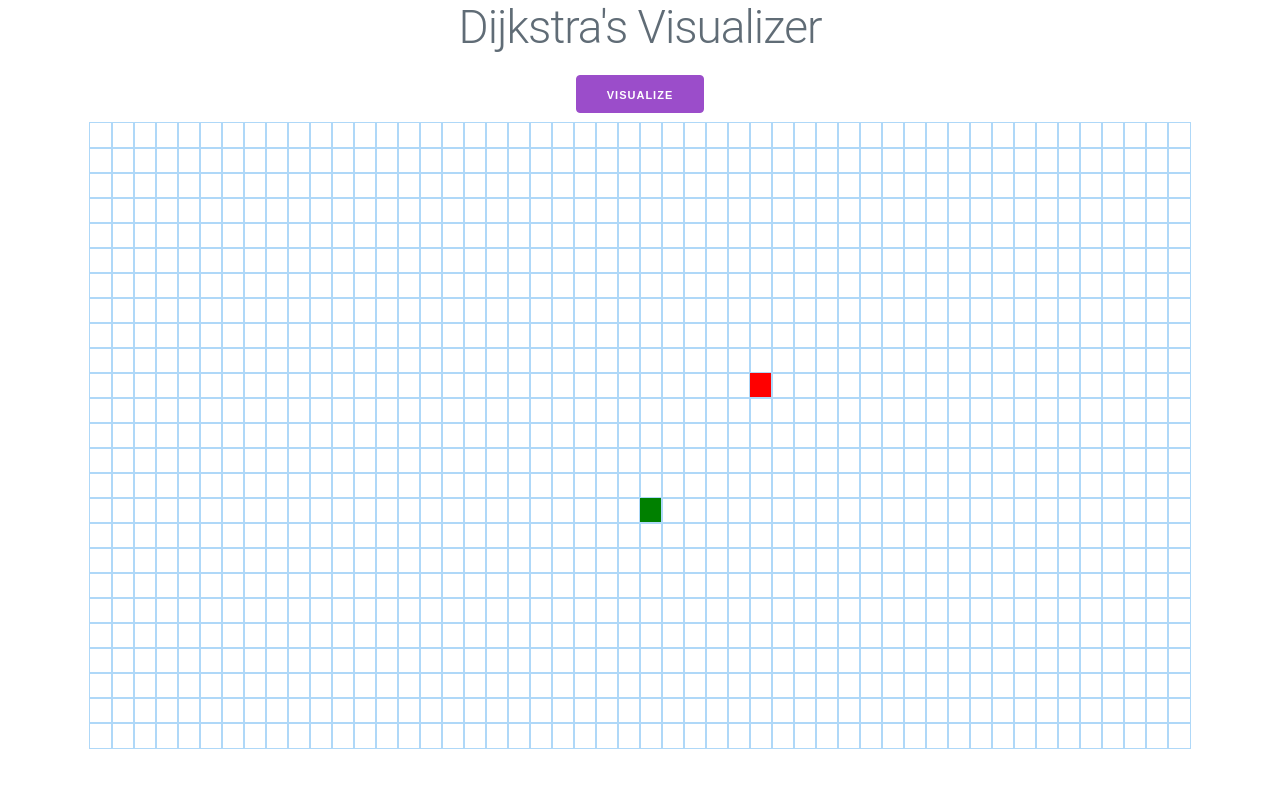
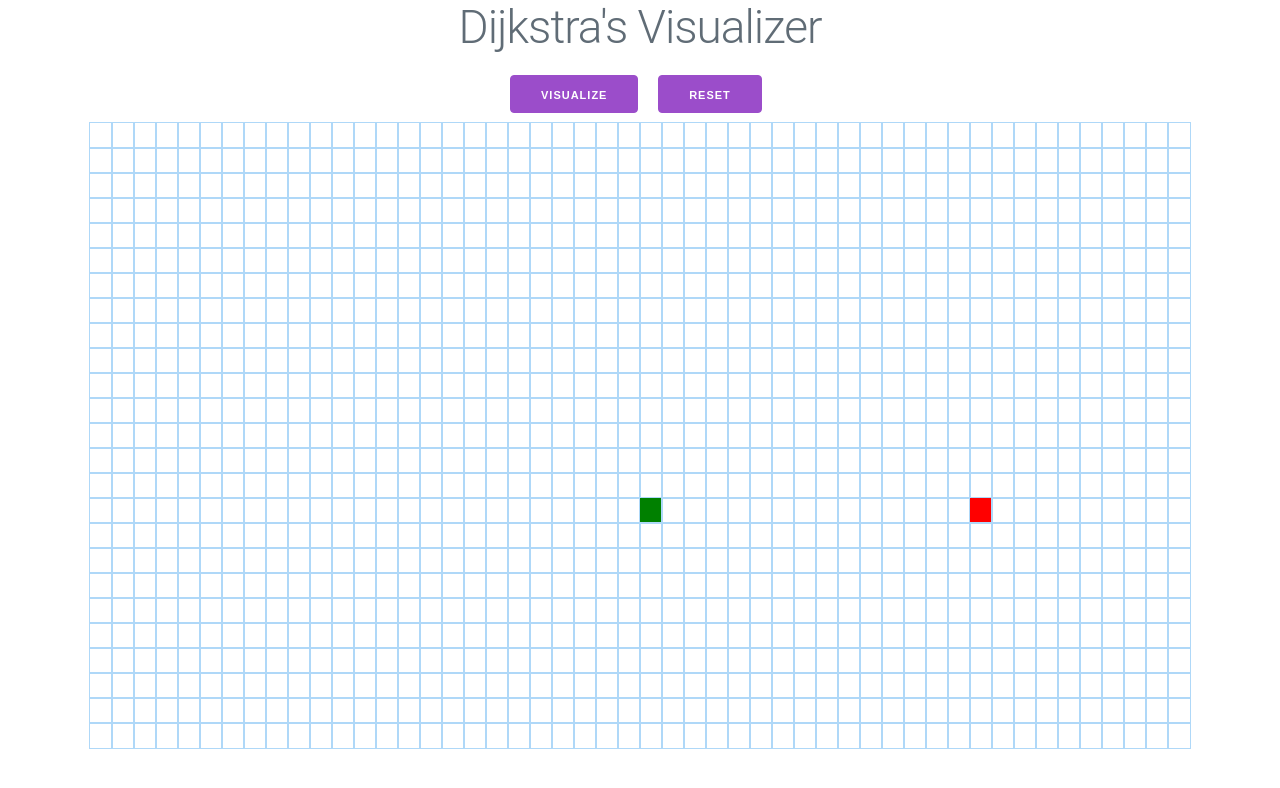
Before and after one commit to aryanshah701/pathfinding-visualizer, a React (Create React App) app: page / in a window 1280 px wide. Shown: the top 788 px of the page. Built offline with nearby package versions, Linux system fonts and the light colour scheme.

Commit message:
Add shortest path feat

```diff
--- a/src/App.js
+++ b/src/App.js
@@ -6,10 +6,11 @@ import "./PathGrid.css";
 
 const START_ROW = 15;
 const START_COLUMN = 25;
-const FINISH_ROW = 10;
-const FINISH_COLUMN = 30;
+const FINISH_ROW = 15;
+const FINISH_COLUMN = 40;
 const NUM_ROWS = 25;
 const NUM_COLUMNS = 50;
+const TIMER_DELAY = 10;
 
 function App() {
   return (
@@ -26,18 +27,29 @@ function PathGrid() {
   const [state, setState] = useState({
     nodes: setInitialNodesState(),
     isMousePressed: false,
+    animationBegun: false,
   });
 
   //Convenience [nodes, setNodes]
   const nodes = state.nodes;
   const setNodes = (newNodes) => {
-    setState({ nodes: newNodes, isMousePressed: state.isMousePressed });
+    console.log("From set nodes" + state.animationBegun);
+    setState({
+      nodes: newNodes,
+      isMousePressed: state.isMousePressed,
+      animationBegun: state.animationBegun,
+    });
   };
 
   //Mouse Handlers
 
-  //Pressing the mouse
+  //Handles the case when a node at row, col is pressed down on
   function handleMouseDown(row, column) {
+    //Only allowed if animation hasn't begun
+    if (state.animationBegun) return;
+
+    console.log(state.animationBegun);
+
     //Update the node at (row, column) with !isWall
     const updatedNodes = toggleWallForNode(row, column);
 
@@ -45,11 +57,15 @@ function PathGrid() {
     setState({
       nodes: updatedNodes,
       isMousePressed: true,
+      animationBegun: state.animationBegun,
     });
   }
 
-  //Hovering
+  //Handles the case when a node at row, col is hovered on
   function handleMouseEnter(row, column) {
+    //Only allowed if animation hasn't begun
+    if (state.animationBegun) return;
+
     //If hovering but mouse isn't pressed then don't do anything
     if (!state.isMousePressed) return;
 
@@ -60,17 +76,21 @@ function PathGrid() {
     setNodes(updatedNodes);
   }
 
-  //Releasing Mouse
+  //Handles the case when the mouse is let go off
   function handleMouseUp() {
+    //Only allowed if animation hasn't begun
+    if (state.animationBegun) return;
+
     //Update mousepressed state to be false
     setState({
       nodes: state.nodes,
       isMousePressed: false,
+      animationBegun: state.animationBegun,
     });
   }
 
-  //Toggle the isWall property for the node at the given row and column
-  //And return the updated 2D array of nodes
+  /* Toggle the isWall property for the node at the given row and column
+  And return the updated 2D array of nodes */
   function toggleWallForNode(row, column) {
     //Update the node at (row, column) with !isWall
     const updatedNodes = nodes.slice();
@@ -87,40 +107,104 @@ function PathGrid() {
 
   //Visualize Dijkstras function
   function visualizeDijkstras() {
-    const visitedNodesInOrder = dijkstras(nodes);
+    //Do nothing if already animated
+    if (state.animationBegun) return;
+
+    //Set animationBegun to true
+    setState({
+      ...state,
+      animationBegun: true,
+    });
+
+    const { visitedNodesInOrder, shortestPathSequence } = dijkstras(nodes);
 
     //Iterate through visited nodes in order and update state to animate
-    for (let i = 0; i < visitedNodesInOrder.length; i++) {
-      setTimeout(() => {
-        const currNode = visitedNodesInOrder[i];
-        const updatedNodes = nodes.slice();
+    for (let i = 0; i <= visitedNodesInOrder.length; i++) {
+      //Animate shortest path sequence at the end
+      if (i === visitedNodesInOrder.length) {
+        setTimeout(
+          () => animateShortestPathSequence(shortestPathSequence),
+          TIMER_DELAY * i
+        );
+        return;
+      }
 
-        //Create new node with isVisited as true
-        const updatedNode = {
-          ...currNode,
-          isVisited: true,
-        };
+      //Updating node to a visited node at a delay
+      setTimeout(() => visitNode(visitedNodesInOrder, i), TIMER_DELAY * i);
+    }
+  }
 
-        //Update node in nodes
-        updatedNodes[currNode.row][currNode.column] = updatedNode;
+  //Animate shortest path sequence
+  function animateShortestPathSequence(shortestPathSequence) {
+    for (let i = 0; i < shortestPathSequence.length; i++) {
+      //Update node to a shortestPath node at a delay
+      setTimeout(
+        () => visitShortestPathNode(shortestPathSequence, i),
+        TIMER_DELAY * 10 * i
+      );
+    }
+  }
 
-        //Update state
-        const nodeId = "row-" + currNode.row + "-column" + currNode.column;
-        document.getElementById(nodeId).classList.add("visited");
-        //setNodes(updatedNodes);
-      }, 20 * i);
+  //Visit a single node at the given index
+  function visitNode(visitedNodesInOrder, index) {
+    const currNode = visitedNodesInOrder[index];
+
+    //Update state(having to access dom for performance issues)
+    const nodeId = "row-" + currNode.row + "-column" + currNode.column;
+    document.getElementById(nodeId).classList.add("visited");
+  }
+
+  //Visit a shortest path node at the given index
+  function visitShortestPathNode(shortestPathSequence, index) {
+    const currNode = shortestPathSequence[index];
+    let updatedNodes = state.nodes.slice();
+
+    //Create new and updated state with node marked as shortest path node
+    const updatedNode = {
+      ...currNode,
+      isShortestPathNode: true,
+      animationBegun: true,
+    };
+    updatedNodes[currNode.row][currNode.column] = updatedNode;
+
+    //Update state
+    setState({
+      nodes: updatedNodes,
+      isMousePressed: false,
+      animationBegun: true,
+    });
+  }
+
+  //Reset the grid to allow for new visualization
+  function resetGrid() {
+    //Reset the manual classes added(through the dom)
+    for (let i = 0; i < nodes.length; i++) {
+      for (let j = 0; j < nodes[i].length; j++) {
+        const nodeId = "row-" + i + "-column" + j;
+        if (nodes[i][j].isStart) {
+          document.getElementById(nodeId).className =
+            "column-2 node start-node";
+        } else if (nodes[i][j].isEnd) {
+          document.getElementById(nodeId).className = "column-2 node end-node";
+        } else {
+          document.getElementById(nodeId).className = "column-2 node";
+        }
+      }
     }
+
+    setState({
+      nodes: setInitialNodesState(),
+      isMousePressed: false,
+      animationBegun: false,
+    });
   }
 
   return (
     <div>
-      <div className="container container-small">
-        <div className="row">
-          <div className="column column-100">
-            <button onClick={visualizeDijkstras}>Visualize</button>
-          </div>
-        </div>
-      </div>
+      <UserInput
+        visualizeDijkstras={visualizeDijkstras}
+        resetGrid={resetGrid}
+      />
       <div className="container">
         {nodes.map((row, rowIdx) => {
           return (
@@ -133,6 +217,7 @@ function PathGrid() {
                     isFinish={node.isFinish}
                     isVisited={node.isVisited}
                     isWall={node.isWall}
+                    isShortestPathNode={node.isShortestPathNode}
                     row={node.row}
                     column={node.column}
                     handleMouseUp={handleMouseUp}
@@ -176,9 +261,27 @@ function createNode(row, col) {
     isVisited: false,
     isWall: false,
     previousNode: null,
+    isShortestPathNode: false,
   };
 
   return currNode;
+}
+
+//Component for user input buttons
+function UserInput(props) {
+  const { visualizeDijkstras, resetGrid } = props;
+  return (
+    <div className="container container-small">
+      <div className="row">
+        <div className="column column-50">
+          <button onClick={visualizeDijkstras}>Visualize</button>
+        </div>
+        <div className="column column-50">
+          <button onClick={resetGrid}>Reset</button>
+        </div>
+      </div>
+    </div>
+  );
 }
 
 //Represents a single node/grid square in the grid
@@ -191,6 +294,7 @@ function Node(props) {
     row,
     column,
     isWall,
+    isShortestPathNode,
     handleMouseDown,
     handleMouseEnter,
     handleMouseUp,
@@ -206,7 +310,11 @@ function Node(props) {
     : "";
 
   //Add on the visited css class if node has been visited(during animation)
-  const visitedClass = isVisited ? "visited" : "";
+  const visitedClass = isShortestPathNode
+    ? "shortest-path-node"
+    : isVisited
+    ? "visited"
+    : "";
   const className = "column-2 node " + nodeTypeClass + " " + visitedClass;
 
   //Id of the node
--- a/src/PathGrid.css
+++ b/src/PathGrid.css
@@ -4,7 +4,7 @@ h1 {
 }
 
 .container-small {
-  max-width: 20rem;
+  max-width: 30rem;
   text-align: center;
 }
 
@@ -40,6 +40,10 @@ div.wall-node {
   background-color: rgb(12, 53, 71);
 }
 
+div.shortest-path-node {
+  background-color: yellowgreen;
+}
+
 /* Animations */
 @keyframes visitedAnimation {
   0% {
--- a/src/algorithms/dijkstras.js
+++ b/src/algorithms/dijkstras.js
@@ -18,29 +18,54 @@ export function dijkstras(nodes) {
     //Sort the nodes left to visited by distance and get the smallest value
     const closestNode = sortNodesByDistance(nodesYetToVisit).shift();
 
-    //If closest node is at Infinity(impossible to get to final node), just return
-    if (closestNode.distance === Infinity) return visitedNodesInOrder;
+    //If closest node is at Infinity(impossible to get to final node), just break
+    if (closestNode.distance === Infinity) break;
 
     //If closest node is a wall, ignore
     if (closestNode.isWall) continue;
-
-    //Finished
-    if (closestNode === endNode) {
-      console.log("Success");
-      console.log(endNode);
-      console.log(visitedNodesInOrder);
-      return visitedNodesInOrder;
-    }
 
     //Visit closest node
     closestNode.visited = true;
     visitedNodesInOrder.push(closestNode);
 
+    //Finished
+    if (closestNode === endNode) break;
+
     //Explore the closest node(update neighbours)
     exploreNode(closestNode, nodesCopy);
   }
 
-  return nodes;
+  //Return the order in which nodes are visited and the shortest path sequence
+  return {
+    visitedNodesInOrder: visitedNodesInOrder,
+    shortestPathSequence: getShortestPath(nodesCopy),
+  };
+}
+
+//Backtracking to get the sequence of nodes in the shortest path
+function getShortestPath(nodes) {
+  const startNode = getNode(nodes, true, false);
+  const endNode = getNode(nodes, false, true);
+  let currNode = createNodeCopy(endNode);
+  let shortestPath = [];
+
+  //Backtrack till we reach the start node
+  while (currNode && !areEqualNodes(currNode, startNode)) {
+    console.log("in");
+    //Add currNode into the path
+    shortestPath.push(currNode);
+
+    //Update current node(go back)
+    currNode = createNodeCopy(currNode.previousNode);
+  }
+
+  //Sequence is reverse so returning the reverse
+  return shortestPath.reverse();
+}
+
+//Whether or not the 2 nodes are equal based on their row and column
+function areEqualNodes(node1, node2) {
+  return node1.row === node2.row && node1.column === node2.column;
 }
 
 //Updates the distance of the neighbours of the given node
@@ -48,6 +73,7 @@ function exploreNode(node, nodesCopy) {
   const neighbours = getNeighbours(node, nodesCopy);
   for (let neighbour of neighbours) {
     neighbour.distance = node.distance + 1;
+    neighbour.previousNode = createNodeCopy(node);
   }
 }
 
@@ -63,12 +89,23 @@ function getNeighbours(node, nodesCopy) {
   if (row < numRows - 1) neighbours.push(nodesCopy[row + 1][column]);
   if (column < numColumns - 1) neighbours.push(nodesCopy[row][column + 1]);
 
-  return neighbours;
+  return neighbours.filter((node) => !node.isVisited);
 }
 
 //Sorts nodes based on the distance
 function sortNodesByDistance(nodes) {
   return nodes.sort((node1, node2) => node1.distance - node2.distance);
+}
+
+//Searches for the node with the given start and finish booleans
+function getNode(nodes, start, finish) {
+  let filterdNodes = nodes.map((row) => {
+    return row.filter((node) => {
+      return node.isStart === start && node.isFinish === finish;
+    });
+  });
+
+  return filterdNodes.filter((row) => row.length > 0)[0][0];
 }
 
 //Creates a deep copy of the nodes
@@ -101,14 +138,3 @@ function createNodeCopy(node) {
 
   return copyNode;
 }
-
-//Searches for the node with the given start and finish booleans
-function getNode(nodes, start, finish) {
-  let filterdNodes = nodes.map((row) => {
-    return row.filter((node) => {
-      return node.isStart === start && node.isFinish === finish;
-    });
-  });
-
-  return filterdNodes.filter((row) => row.length > 0)[0][0];
-}
```
